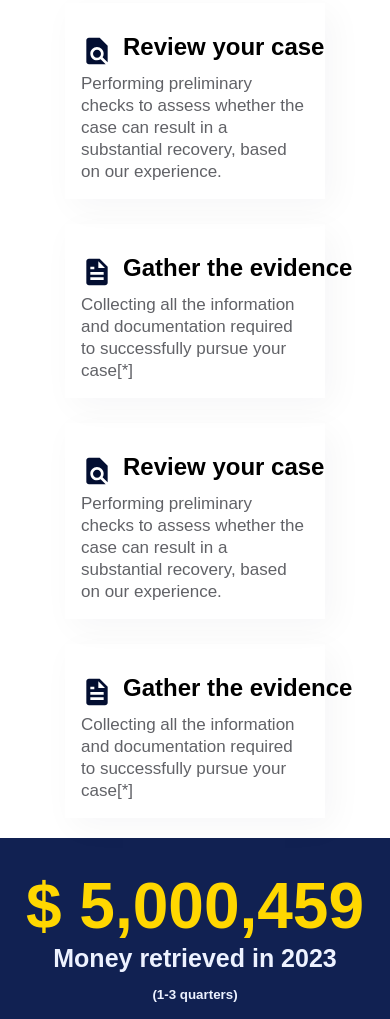
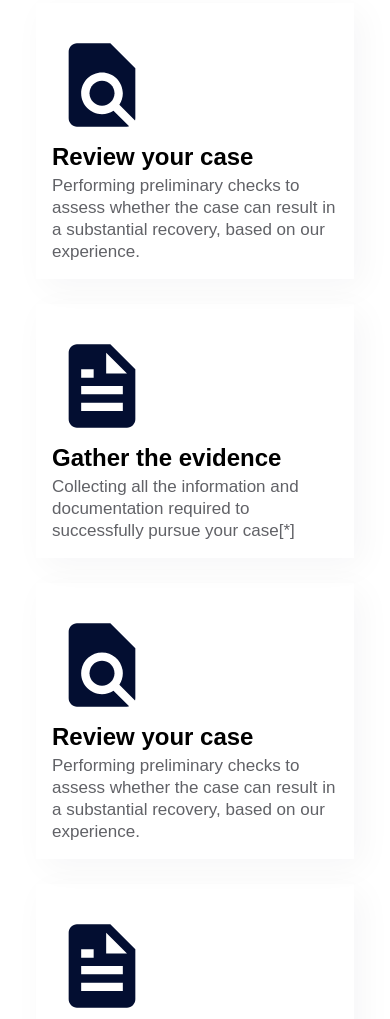
Before and after one commit to malik250danish/payback, a plain HTML site: page index.html in a window 390 px wide. Shown: the part 1872-2891 px from the top of the page. Drawn offline with Linux system fonts and the light colour scheme.

Commit message:
first commit

```diff
--- a/style1.css
+++ b/style1.css
@@ -774,6 +774,34 @@
 
      .description {
          padding: 1rem;
+     }
+
+     .testContent {
+         padding: 1rem !important;
+     }
+
+     .card-tittle {
+         flex-direction: column;
+     }
+
+     .card-tittle h4 {
+         white-space: normal !important;
+     }
+
+     .card-tittle img {
+         width: 100px;
+     }
+
+     .work-card {
+         padding-inline: 1rem !important;
+     }
+
+     .lethead {
+         line-height: normal !important;
+     }
+
+     .price {
+         font-size: 50px
      }
  }
 
```
